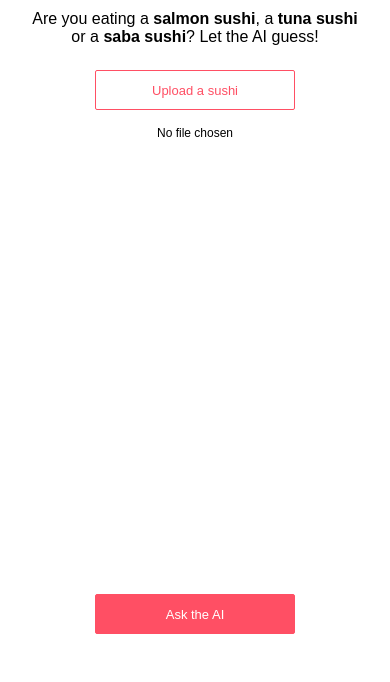
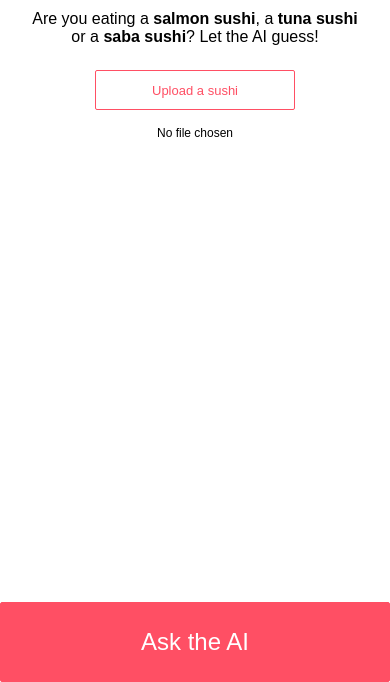
Before and after one commit to yannklein/sushi-ai, a plain HTML site: page app/view/index.html in a window 390 px wide. Shown: the part 162-844 px from the top of the page. Drawn offline with Linux system fonts and the light colour scheme.

Commit message:
minor style changes

```diff
--- a/app/static/client.js
+++ b/app/static/client.js
@@ -31,7 +31,7 @@ function analyze() {
       var response = JSON.parse(e.target.responseText);
       el("result").innerHTML =
         `
-          <h2>And your sushi is... a ${response["result"]} sushi!</h2>
+          <h2>That's... a ${response["result"]} sushi!</h2>
           <p>Full results:</p>
           <ul>${Object.keys(response["details"]).map(key => `<li>${key[0].toUpperCase()}${key.substring(1)} sushi - ${response["details"][key]}%</li>`).join('')}</p>
         `;
--- a/app/static/style.css
+++ b/app/static/style.css
@@ -22,10 +22,12 @@ body {
 }
 
 .analyze {
-    position: fixed;
-    bottom: 48px;
-    left: 50%;
-    transform: translateX(-50%);
+  position: fixed;
+  bottom: 24px;
+  left: 0;
+  width: 100vw;
+  display: flex;
+  justify-content: center;
 }
 
 .upload-label {
@@ -39,16 +41,19 @@ body {
     display: flex;
     flex-direction: column;
     align-items: center;
+    margin-bottom: 72px;
 }
 
 #result p{
   margin: 0;
+  font-weight: bolder;
 }
 
 #result ul{
   text-align: left;
   padding: 0;
   list-style: none;
+  margin: 0;
 }
 
 button.choose-file-button {
@@ -63,14 +68,26 @@ button.choose-file-button {
 
 button.analyze-button {
     width: 200px;
-    height: 40px;
+    height: 56px;
     border: solid 1px #FF4F64;
     border-radius: 2px;
     background-color: #FF4F64;
-    font-size: 13px;
+    font-size: 24px;
     color: #ffffff;
 }
 
 button:focus {
     outline: 0;
 }
+
+@media (max-width: 500px) {
+  .analyze {
+    position: fixed;
+    bottom: 0px;
+    left: 0;
+  }
+  button.analyze-button {
+    width: 100%;
+    height: 80px;
+  }
+}
--- a/app/view/index.html
+++ b/app/view/index.html
@@ -22,13 +22,13 @@
   <meta name="theme-color" content="#ffffff">
 
   <link rel='stylesheet' href='../static/style.css'>
-  <title>Know your sushis!</title>
+  <title>What's the sushi?!</title>
   <script src='../static/client.js'></script>
 </head>
 <body>
 <div>
   <div class='center'>
-    <h1 class='title'>Know your sushis! 🍣</h1>
+    <h1 class='title'>What's the sushi?! 🍣</h1>
     <p>
       Are you eating a <strong>salmon sushi</strong>, a <strong>tuna sushi</strong> or a <strong>saba sushi</strong>? Let the AI guess!
     </p>
```
